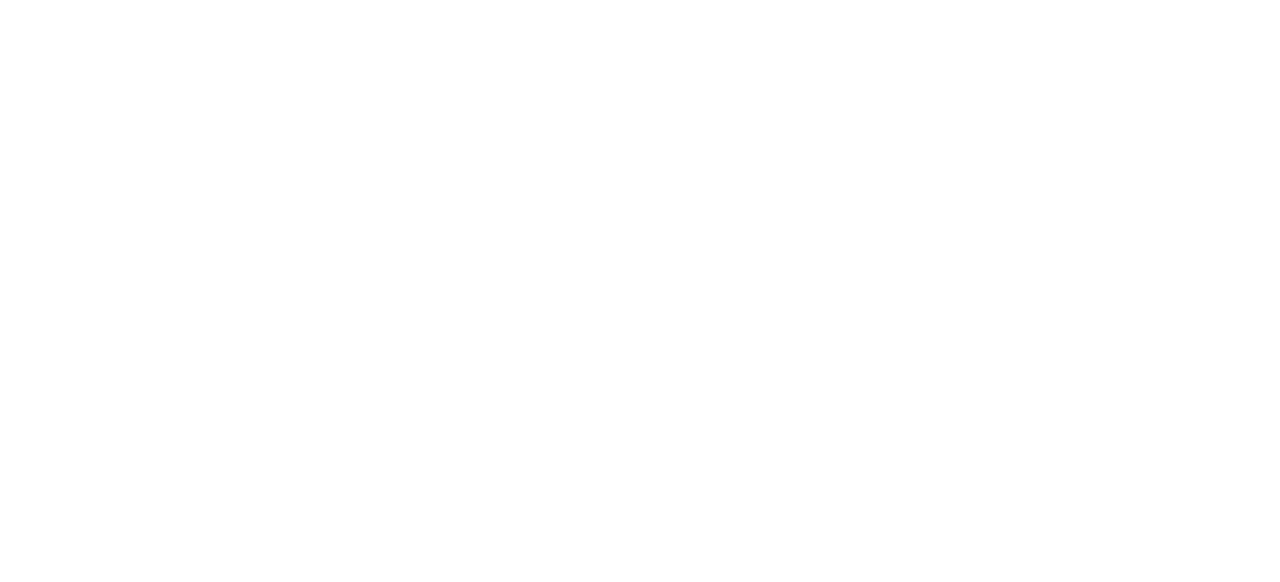
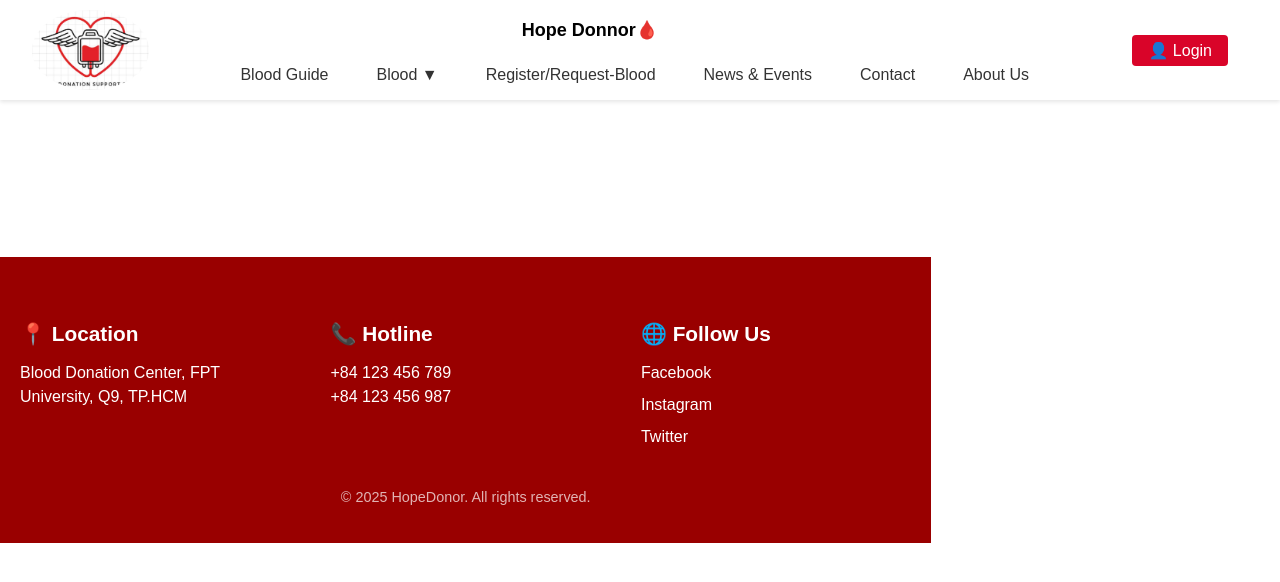
Before and after one commit to BloodDNT/BloodDNT, a React (Vite) app in the folder my-react-app/: page /register/request-blood in a window 1280 px wide. Before the commit this address had no page. Shown: the top 582 px of the page. Built offline with nearby package versions, Linux system fonts and the light colour scheme.

Commit message:
registerblood

```diff
--- a/my-react-app/src/App.jsx
+++ b/my-react-app/src/App.jsx
@@ -8,6 +8,7 @@ import Contact from './components/Contact';
 import BloodDonation from './components/BloodDonation';
 import Emergency from './components/Emergency';
 import UserProfile  from './components/UserProfile';
+import RequestBloodPage from './components/RequestBloodPage';
 import { UserProvider } from './context/UserContext';
 
 
@@ -25,6 +26,7 @@ export default function App() {
       <Route path='/blood-donation' element={<BloodDonation/>}/>
       <Route path="/emergency-blood" element={<Emergency />} />
       <Route path="/profile" element={<UserProfile />} />
+      <Route path="/register/request-blood" element={<RequestBloodPage />} />
       {/* Add more routes as needed */}
     </Routes>
     </UserProvider>
--- a/my-react-app/src/components/HomePage.jsx
+++ b/my-react-app/src/components/HomePage.jsx
@@ -36,6 +36,7 @@ export default function Home() {
               <Link to='/blood/knowledge'>Blood Knowledge</Link>
             </div>
           </div>
+          <Link to='/register/request-blood'>Register/Request-Blood</Link>
           <Link to='/news'>News & Events</Link>
           <Link to='/contact'>Contact</Link>
           <Link to='/about'>About Us</Link>
--- /dev/null
+++ b/my-react-app/src/components/RequestBloodPage.jsx
@@ -0,0 +1,125 @@
+import React, { useContext, useState } from 'react';
+import './homepage.css';
+import { Link, useNavigate } from 'react-router-dom';
+import { UserContext } from '../context/UserContext.jsx';
+
+export default function Home() {
+  const { user, logout } = useContext(UserContext);
+  const navigate = useNavigate();
+  const [isOpen, setIsOpen] = useState(false);
+
+  const handleLogout = () => {
+    logout();
+    navigate('/login');
+  };
+
+  const handleDonateClick = () => {
+    navigate('/register-donation');
+  };
+
+  const handleRequestClick = () => {
+    navigate('/request-blood');
+  };
+
+  return (
+    <>
+      <header className='header'>
+        <div className='logo'>
+          <Link to="/">
+            <img src='/LogoPage.jpg' alt='Logo' />
+          </Link>
+          <div className='webname'>Hope Donnor🩸</div>
+        </div>
+        <nav className='menu'>
+          <Link to='/bloodguide'>Blood Guide</Link>
+          <div className='dropdown'>
+            <Link to='/blood' className='dropbtn'>Blood ▼</Link>
+            <div className='dropdown-content'>
+              <Link to='/blood/type'>Type</Link>
+              <Link to='/blood/red-cells'>Red Cells</Link>
+              <Link to='/blood/plasma'>Plasma</Link>
+              <Link to='/blood/white-cells'>White Cells</Link>
+              <Link to='/blood/knowledge'>Blood Knowledge</Link>
+            </div>
+          </div>
+          <Link to='/register/request-blood'>Register/Request-Blood</Link>
+          <Link to='/news'>News & Events</Link>
+          <Link to='/contact'>Contact</Link>
+          <Link to='/about'>About Us</Link>
+        </nav>
+        <div className='actions'>
+          {!user ? (
+            <Link to='/login'>
+              <button className='login-btn'>👤 Login</button>
+            </Link>
+          ) : (
+            <div
+              className="dropdown user-menu"
+              onMouseEnter={() => setIsOpen(true)}
+              onMouseLeave={() => setIsOpen(false)}
+            >
+              <div className="dropbtn user-name">
+                Xin chào, {user?.FullName || user?.fullName || user?.name || "User"} <span className="ml-2">▼</span>
+              </div>
+              {isOpen && (
+                <div className="dropdown-content user-dropdown">
+                  <Link to="/profile">👤 Thông tin cá nhân</Link>
+                  <Link to="/notifications">🔔 Thông báo</Link>
+                  <button
+                    className="logout-btn"
+                    onClick={handleLogout}
+                  >
+                    🚪 Đăng xuất
+                  </button>
+                </div>
+              )}
+            </div>
+          )}
+        </div>
+      </header>
+
+      {user && (
+        <section className='overview-section personal-info'>
+          <h2>🧑 Thông Tin Người Dùng</h2>
+          <ul>
+            <li><strong>Họ tên:</strong> {user?.FullName || user?.fullName || user?.name || "Chưa đăng nhập"}</li>
+            <li><strong>Email:</strong> {user?.email || "Không có thông tin"}</li>
+            <li><strong>Số điện thoại:</strong> {user.phoneNumber || "Không có thông tin"}</li>
+            <li><strong>Ngày sinh:</strong> {user.dateOfBirth || "Không có thông tin"}</li>
+            <li><strong>Giới tính:</strong> {user?.gender || "Không có thông tin"}</li>
+            <li><strong>Nhóm máu:</strong> {user?.bloodType || "Chưa cập nhật"}</li>
+            <li><strong>Địa chỉ:</strong> {user?.address || "Không có thông tin"}</li>
+          </ul>
+
+          <div className="btn-group">
+            <button className="btn-action donate" onClick={handleDonateClick}>🩸 Đăng ký hiến máu</button>
+            <button className="btn-action request" onClick={handleRequestClick}>❤️ Yêu cầu nhận máu</button>
+          </div>
+        </section>
+      )}
+
+      <section className='footer'>
+        <div className='footer-container'>
+          <div className='footer-block location'>
+            <h3>📍 Location</h3>
+            <p>Blood Donation Center, FPT University, Q9, TP.HCM</p>
+          </div>
+          <div className='footer-block hotline'>
+            <h3>📞 Hotline</h3>
+            <p>+84 123 456 789</p>
+            <p>+84 123 456 987</p>
+          </div>
+          <div className='footer-block social-media'>
+            <h3>🌐 Follow Us</h3>
+            <ul>
+              <li><a href='https://facebook.com' target='_blank' rel='noreferrer'>Facebook</a></li>
+              <li><a href='https://instagram.com' target='_blank' rel='noreferrer'>Instagram</a></li>
+              <li><a href='https://twitter.com' target='_blank' rel='noreferrer'>Twitter</a></li>
+            </ul>
+          </div>
+        </div>
+        <p className='footer-copy'>© 2025 HopeDonor. All rights reserved.</p>
+      </section>
+    </>
+  );
+}
```
Also changed, not shown: my-react-app/src/components/requestBlood.css (added, +84 -0 lines).
